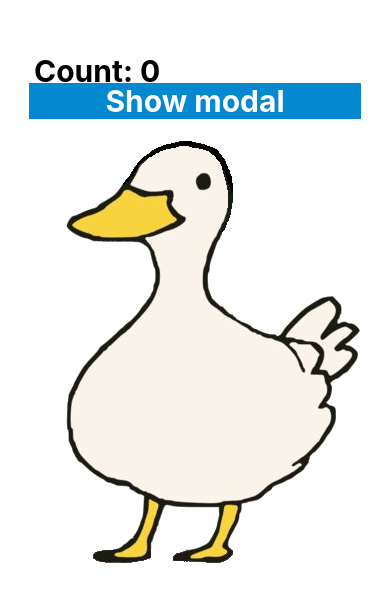
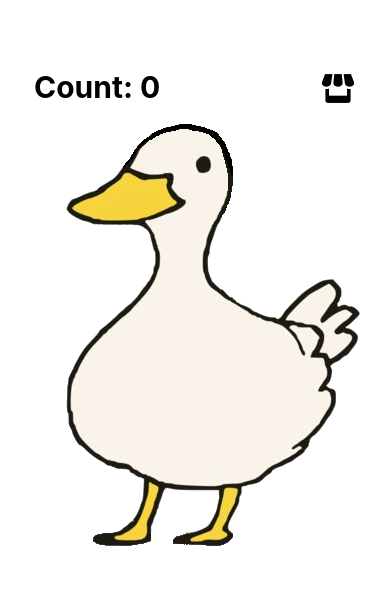
Before and after one commit to Th-429B/Quack, a React Native app: screen / in a window 390 px wide. Shown: the part 111-712 px from the top of the page. Built offline with nearby package versions, Linux system fonts and the light colour scheme.

Commit message:
Edit modal button

```diff
--- a/clicker.js
+++ b/clicker.js
@@ -14,6 +14,9 @@ import { Component } from "react/cjs/react.production.min";
 import { Sound } from "./sound";
 import { Audio } from "expo-av";
 import { storeData, getData } from "./storage";
+import Icon from "react-native-ionicons";
+import { Ionicons } from '@expo/vector-icons';
+import { Entypo } from '@expo/vector-icons';
 
 const Clicker = () => {
 	const [count, setCount] = useState(0);
@@ -57,6 +60,13 @@ const Clicker = () => {
 		<View style={styles.container}>
 			<View style={styles.countContainer}>
 				<Text style={styles.scoreText}>Count: {count}</Text>
+				<TouchableOpacity
+					style={styles.modalShowButton}
+					onPress={() => setModalVis(true)}
+				>
+					<Entypo name="shop" size={36} color="black" />
+					{/* <Text style={styles.modalButton}>Show modal</Text> */}
+				</TouchableOpacity>
 			</View>
 
 			<View style={styles.modalButton}>
@@ -70,19 +80,13 @@ const Clicker = () => {
 						setModalVis(!modalVisible);
 					}}
 				>
-					<Pressable
+					<TouchableOpacity
 						style={styles.modalButton}
 						onPress={() => setModalVis(!modalVisible)}
 					>
 						<Text style={styles.modalButton}>Hide Modal</Text>
-					</Pressable>
+					</TouchableOpacity>
 				</Modal>
-				<Pressable
-					style={styles.modalButton}
-					onPress={() => setModalVis(true)}
-				>
-					<Text style={styles.modalButton}>Show modal</Text>
-				</Pressable>
 			</View>
 
 			<TouchableWithoutFeedback
@@ -112,21 +116,21 @@ const styles = StyleSheet.create({
 	},
 	countContainer: {
 		flex: 0.7,
+		flexDirection: "row",
 		alignItems: "flex-start",
-		justifyContent: "flex-start",
+		justifyContent: "space-between",
 		padding: 5,
 	},
 	scoreText: {
 		fontWeight: "bold",
 		fontSize: 30,
 	},
-	modalButton: {
+	modalShowButton: {
 		alignItems: "center",
-		justifyContent: "center",
-		backgroundColor: "#0488d0",
+		justifyContent: "space-between",
+		backgroundColor: "white",
 		color: "white",
-		fontWeight: "bold",
-		fontSize: 30,
+		padding: 0,
 	}
 });
 
--- a/storage.js
+++ b/storage.js
@@ -15,7 +15,6 @@ export const getData = async (setState) => {
 	try {
 		const value = await AsyncStorage.getItem("counter");
 
-        // console.log(value);
         return value !== null ? setState(parseInt(value) + 1) : setState(0);
 	} catch (e) {
         alert('Error: Unable to load score.');
```
